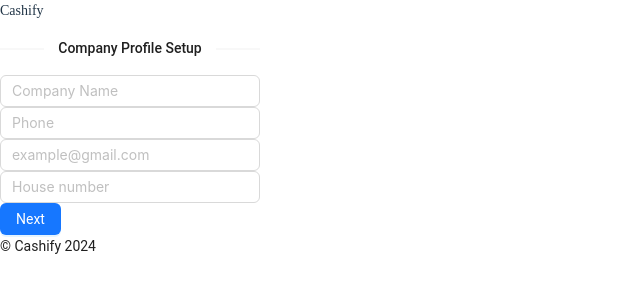
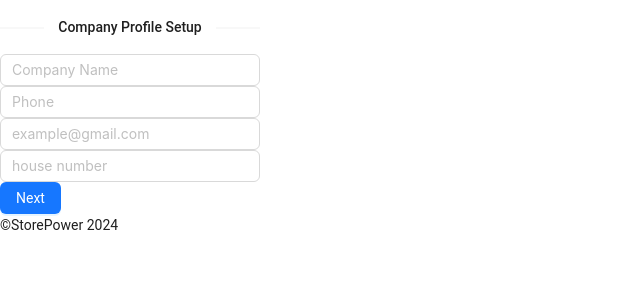
Before and after one commit to oyis12/point-of-sales, a React (Vite) app in the folder client/: page /company-setup in a window 1280 px wide. Shown: the top 300 px of the page, without its empty margins (0-640 px from the left). Built offline with nearby package versions, Linux system fonts and the light colour scheme; a web font is replaced by a local one.

Commit message:
auth folder replaced

```diff
--- a/client/src/pages/auth/AdminSetup.jsx
+++ b/client/src/pages/auth/AdminSetup.jsx
@@ -1,259 +1,3 @@
-// import { useState } from "react";
-// import { Link, useNavigate } from "react-router-dom";
-// import { UserOutlined, UploadOutlined } from "@ant-design/icons";
-// import { Input, Button, Form, message, Divider, Upload } from "antd";
-// import axios from "axios";
-
-// const AdminSetup = () => {
-//   const [isLoading, setIsLoading] = useState(false);
-//   const [step, setStep] = useState(1);
-//   const [formData, setFormData] = useState({
-//     first_name: "",
-//     last_name: "",
-//     phone: "",
-//     email: "",
-//     house_number: "",
-//     street: "",
-//     landmark: "",
-//     city: "",
-//     country: "",
-//     avatar: null,
-//     password: "",
-//     retypePassword: "",
-//   });
-
-//   const navigate = useNavigate();
-//   const currentYear = new Date().getFullYear();
-
-//   const handleChange = (id, value) => {
-//     setFormData((prevFormData) => ({
-//       ...prevFormData,
-//       [id]: value,
-//     }));
-//   };
-
-//   const normFile = (e) => {
-//     console.log("Upload event:", e);
-//     if (Array.isArray(e)) {
-//       return e;
-//     }
-//     return e?.fileList;
-//   };
-
-//   const handleSubmit = async () => {
-//     if (formData.password !== formData.retypePassword) {
-//       alert("Passwords do not match");
-//       return;
-//     }
-
-//     const { avatar, ...postData } = formData;
-
-//     try {
-//       setIsLoading(true);
-//       // const formDataToSend = new FormData();
-//       Object.keys(postData).forEach((key) => {
-//         formData.append(key, postData[key]);
-//       });
-//       if (avatar) {
-//         formData.append("avatar", avatar.file.originFileObj);
-//       }
-//       const response = await axios.post(
-//         "https://cashify-wzfy.onrender.com/api/v1/admin",
-//         formData,
-//         {
-//           headers: {
-//             "Content-Type": "multipart/form-data",
-//           },
-//         }
-//       );
-//       console.log("Response:", response.data);
-//       message.success(response.data.msg);
-//       navigate("/");
-//     } catch (error) {
-//       console.error("Failed to add admin:", error);
-//       console.log("Response:", error);
-//       alert("Failed to add admin. Please try again.");
-//     }
-//     setIsLoading(false);
-//   };
-
-//   const fields = [
-//     {
-//       id: "first_name",
-//       placeholder: "First Name",
-//       type: "text",
-//       value: formData.first_name,
-//       prefix: <UserOutlined />,
-//     },
-//     {
-//       id: "last_name",
-//       placeholder: "Last Name",
-//       type: "text",
-//       value: formData.last_name,
-//     },
-//     {
-//       id: "phone",
-//       placeholder: "Phone",
-//       type: "text",
-//       value: formData.phone,
-//     },
-//     {
-//       id: "email",
-//       placeholder: "example@gmail.com",
-//       type: "email",
-//       value: formData.email,
-//     },
-//     {
-//       id: "house_number",
-//       placeholder: "House 5",
-//       type: "text",
-//       value: formData.house_number,
-//     },
-//     {
-//       id: "street",
-//       placeholder: "Street Name",
-//       type: "text",
-//       value: formData.street,
-//     },
-//     {
-//       id: "landmark",
-//       placeholder: "Landmark",
-//       type: "text",
-//       value: formData.landmark,
-//     },
-//     {
-//       id: "city",
-//       placeholder: "City",
-//       type: "text",
-//       value: formData.city,
-//     },
-//     {
-//       id: "country",
-//       placeholder: "Country",
-//       type: "text",
-//       value: formData.country,
-//     },
-//     {
-//       id: "avatar",
-//       placeholder: "Avatar URL",
-//       type: "file",
-//       value: formData.avatar,
-//     },
-//     {
-//       id: "password",
-//       placeholder: "8+ Character required",
-//       type: "password",
-//       value: formData.password,
-//     },
-//     {
-//       id: "retypePassword",
-//       placeholder: "Re-Type Password",
-//       type: "password",
-//       value: formData.retypePassword,
-//     },
-//   ];
-
-//   const handleNext = () => {
-//     setStep((prevStep) => prevStep + 1);
-//   };
-
-//   const handlePrevious = () => {
-//     setStep((prevStep) => prevStep - 1);
-//   };
-
-//   const startIndex = (step - 1) * 6;
-//   const endIndex = Math.min(startIndex + 6, fields.length);
-//   const currentFields = fields.slice(startIndex, endIndex);
-
-//   return (
-//     <div className="flex justify-center items-center h-screen">
-//       <div className="w-full max-w-2xl shadow-md rounded px-5 pt-4 pb-8 mb-4">
-//         <div className="text-center pt-3">
-//           <h2 className="logo-font text-3xl font-semibold text-blue-500 cursor-pointer hover:text-blue-700">
-//             Cashify
-//           </h2>
-//         </div>
-//         <Form
-//           onFinish={
-//             step === Math.ceil(fields.length / 6) ? handleSubmit : handleNext
-//           }
-//         >
-//           <div className="text-center mb-6">
-//             <h1 className="text-2xl">
-//               <Divider>Admin Setup</Divider>
-//             </h1>
-//           </div>
-//           <div className="grid grid-cols-1 md:grid-cols-2 gap-4">
-//             {currentFields.map((field) => (
-//               <div key={field.id} className="flex flex-col mb-3">
-//                 {field.type === "password" ? (
-//                   <Input.Password
-//                     id={field.id}
-//                     placeholder={field.placeholder}
-//                     visibilityToggle
-//                     onChange={(e) => handleChange(field.id, e.target.value)}
-//                   />
-//                 ) : field.type === "file" ? (
-//                   <Upload
-//                     name="avatar"
-//                     listType="picture"
-//                     beforeUpload={() => false}
-//                     onChange={(info) => handleChange(field.id, info)}
-//                   >
-//                     <Button icon={<UploadOutlined />} style={{ width: "100%" }}>
-//                       Click to upload
-//                     </Button>
-//                   </Upload>
-//                 ) : (
-//                   <Input
-//                     id={field.id}
-//                     placeholder={field.placeholder}
-//                     type={field.type}
-//                     value={field.value}
-//                     prefix={field.prefix}
-//                     allowClear
-//                     onChange={(e) => handleChange(field.id, e.target.value)}
-//                   />
-//                 )}
-//               </div>
-//             ))}
-//           </div>
-//           <div className="flex justify-between mt-3">
-//             {step === 1 ? null : (
-//               <Button
-//                 type="primary"
-//                 className="bg-blue-600"
-//                 onClick={handlePrevious}
-//                 style={{ marginRight: 8 }}
-//               >
-//                 Previous
-//               </Button>
-//             )}
-//             <Button
-//               type="primary"
-//               className="bg-blue-600"
-//               htmlType="submit"
-//               loading={isLoading}
-//             >
-//               {step === Math.ceil(fields.length / 6) ? "Submit" : "Next"}
-//             </Button>
-//           </div>
-//           <div className="mt-2 text-right">
-//             <Link to="/" className="text-base text-center">
-//               Already have an account? Login
-//             </Link>
-//           </div>
-//           <div className="mt-5 text-center">
-//             <p className="text-sky-500 text-xs">&copy; Cashify {currentYear}</p>
-//           </div>
-//         </Form>
-//       </div>
-//     </div>
-//   );
-// };
-
-// export default AdminSetup;
-
 import { useState } from "react";
 import { Link, useNavigate } from "react-router-dom";
 import { UserOutlined } from "@ant-design/icons";
@@ -298,7 +42,7 @@ const AdminSetup = () => {
     try {
       setIsLoading(true);
       const response = await axios.post(
-        "https://pos-wpvg.onrender.com/api/v1/admin",
+        "https://cashify-wzfy.onrender.com/api/v1/admin",
         postData
       );
       // localStorage.setItem("data", JSON.stringify(response.data));
--- a/client/src/pages/auth/CompanySetup.jsx
+++ b/client/src/pages/auth/CompanySetup.jsx
@@ -1,7 +1,6 @@
-import { useState, useEffect, useRef } from "react";
+import  { useState, useEffect,useRef } from "react";
 import { useNavigate } from "react-router-dom";
-import { Input, Button, Form, message, Divider, Upload } from "antd";
-import { UploadOutlined } from "@ant-design/icons";
+import { Input, Button, Form, message, Divider } from "antd";
 import axios from "axios";
 
 const CompanySetup = () => {
@@ -17,17 +16,8 @@ const CompanySetup = () => {
     landmark: "",
     city: "",
     country: "",
-    logo: null,
+    avatar: null,
   });
-
-  const normFile = (e) => {
-    console.log("Upload event:", e);
-    if (Array.isArray(e)) {
-      return e;
-    }
-    return e?.fileList;
-  };
-
   const fields = [
     {
       id: "name",
@@ -53,21 +43,21 @@ const CompanySetup = () => {
     {
       id: "house_number",
       label: "House number",
-      placeholder: "House number",
+      placeholder: "house number",
       type: "text",
       value: formData.house_number,
     },
     {
       id: "street",
-      label: "Street",
+      label: "street",
       placeholder: "Street",
       type: "text",
       value: formData.street,
     },
     {
       id: "landmark",
-      label: "Landmark",
-      placeholder: "Landmark",
+      label: "Land mark",
+      placeholder: "land mark",
       type: "text",
       value: formData.landmark,
     },
@@ -81,7 +71,7 @@ const CompanySetup = () => {
     {
       id: "city",
       label: "City",
-      placeholder: "City",
+      placeholder: "city",
       type: "text",
       value: formData.city,
     },
@@ -90,7 +80,7 @@ const CompanySetup = () => {
       label: "Avatar",
       placeholder: "Upload avatar",
       type: "file",
-      value: formData.logo,
+      value: formData.avatar,
     },
   ];
 
@@ -101,15 +91,14 @@ const CompanySetup = () => {
     }));
   };
 
-  const navigate = useNavigate();
+  const navigate= useNavigate()
   const prevStoredUserData = useRef(null);
-  const currentYear = new Date().getFullYear();
 
   const storedUserData = JSON.parse(localStorage.getItem("user"));
   const storedToken = localStorage.getItem("token");
-  console.log(storedToken);
+  console.log(storedToken)
 
-  useEffect(() => {
+  useEffect(()=>{
     const checkUserDataAndNavigate = () => {
    if (storedUserData !== prevStoredUserData.current) {
       prevStoredUserData.current = storedUserData;
@@ -120,57 +109,43 @@ const CompanySetup = () => {
       } else {
         navigate("/company-setup");
       }
-        } else {
+
+    }else {
       console.error("Stored user data is undefined or null.");
     }
   }
-    };
+}
 checkUserDataAndNavigate();
 return () => {
   // Clean-up function to prevent memory leaks
   prevStoredUserData.current = null;
 };
-  }, [navigate]);
+  },[navigate])
 
   const token = `bearer ${storedToken}`;
 
-  const handleSubmit = async () => {
+
+  const handleSubmit = async() => {
     setIsLoading(true);
-    const { avatar, ...postData } = formData;
+    const {...postData } = formData;
 
     try {
-      const formDataToSend = new FormData();
-      Object.keys(postData).forEach((key) => {
-        if (['house_number', 'street', 'landmark', 'city', 'country'].includes(key)) {
-          formDataToSend.append(`address[${key}]`, postData[key]);
-        } else {
-          formDataToSend.append(key, postData[key]);
+      const response = await axios.post("https://cashify-wzfy.onrender.com/api/v1/company", postData, {
+        headers: {
+          "X-Requested-With": "XMLHttpRequest",
+          token,
         }
-      });
-      if (avatar) {
-        formDataToSend.append("logo", avatar.file.originFileObj);
-      }
-      formDataToSend.append("admins", storedUserData._id); // Assuming the admin ID is stored in the user data
-
-      const response = await axios.post(
-        "https://cashify-wzfy.onrender.com/api/v1/company",
-        formDataToSend,
-        {
-          headers: {
-            "Content-Type": "multipart/form-data",
-            "X-Requested-With": "XMLHttpRequest",
-            Authorization: token,
-          },
-        }
-      );
-      // message.success(response.data.msg);
+      })
+      //console.log("Response:", response.data);
+      message.success(response.data.msg);
       navigate("/dashboard");
     } catch (error) {
       console.error("Error:", error);
-      message.error("An error occurred. Please try again.");
+      message.error('An error occurred. Please try again.');
     }
     setIsLoading(false);
   };
+
 
   const handleNext = () => {
     setStep((prevStep) => prevStep + 1);
@@ -186,47 +161,28 @@ const CompanySetup = () => {
 
   return (
     <div className="flex justify-center items-center h-screen">
-      <div className="w-full max-w-2xl shadow-md rounded px-5 pt-4 pb-8 mb-4">
-        <div className="text-center pt-3">
-          <h2 className="logo-font text-3xl font-semibold text-blue-500 cursor-pointer hover:text-blue-700">
-            Cashify
-          </h2>
-        </div>
+      <div className="w-full max-w-2xl">
         <Form
           onFinish={
-            step === Math.ceil(fields.length / 4) ? handleSubmit : handleNext
+            step === Math.ceil(fields.length / 3) ? handleSubmit : handleNext
           }
+          className="shadow-md rounded px-5 pt-4 pb-8 mb-4"
         >
           <div className="text-center mb-6">
-            <h1 className="text-2xl">
-              <Divider>Company Profile Setup</Divider>
-            </h1>
+            <h1 className="text-2xl"><Divider>Company Profile Setup</Divider></h1>
           </div>
           <div className="grid grid-cols-1 md:grid-cols-2 gap-4">
             {currentFields.map((field) => (
               <div key={field.id} className="flex flex-col mb-3">
-                {field.type === "file" ? (
-                  <Upload
-                    name="avatar"
-                    listType="picture"
-                    beforeUpload={() => false}
-                    onChange={(info) => handleChange(field.id, info)}
-                    style={{ width: "100%" }}
-                  >
-                    <Button icon={<UploadOutlined />} style={{ width: "100%" }}>
-                      Click to upload
-                    </Button>
-                  </Upload>
-                ) : (
                   <Input
                     id={field.id}
                     placeholder={field.placeholder}
                     type={field.type}
                     value={field.value}
+                    prefix={field.prefix}
                     allowClear
                     onChange={(e) => handleChange(field.id, e.target.value)}
                   />
-                )}
               </div>
             ))}
           </div>
@@ -251,7 +207,7 @@ const CompanySetup = () => {
             </Button>
           </div>
           <div className="mt-5 text-center">
-            <p className="text-sky-500 text-xs">&copy; Cashify {currentYear}</p>
+            <p className="text-sky-500 text-xs">&copy;StorePower 2024</p>
           </div>
         </Form>
       </div>
--- a/client/src/pages/auth/Login.jsx
+++ b/client/src/pages/auth/Login.jsx
@@ -1,23 +1,15 @@
-import { useState, useContext, useEffect } from "react";
+import { useState, useContext , useEffect} from "react";
 import { Link, useNavigate } from "react-router-dom";
 import { Checkbox, Flex, Input, Button, Form, message, Divider } from "antd";
-import {
-  MailOutlined,
-  KeyOutlined,
-  EyeInvisibleOutlined,
-  EyeTwoTone,
-} from "@ant-design/icons";
-import AppContext from "../../context/AppContext.jsx";
+import { MailOutlined, KeyOutlined, EyeInvisibleOutlined, EyeTwoTone } from '@ant-design/icons';
+import  AppContext  from "../../context/AppContext.jsx";
 
 const Login = () => {
-  const { authenticate, loginStatus, authError, authToken, user } =
-    useContext(AppContext);
+  const { authenticate, loginStatus, authError,authToken, user} =  useContext(AppContext);
   const [isLoading, setIsLoading] = useState(false);
-  const [position] = useState("start");
+  const [position] = useState('start');
   const [form] = Form.useForm();
   const navigate = useNavigate();
-
-  const currentYear = new Date().getFullYear();
 
   const fields = [
     {
@@ -34,7 +26,7 @@ const Login = () => {
       placeholder: "Password",
       type: "password",
       value: "",
-    },
+    }
   ];
 
   const [formData, setFormData] = useState(fields);
@@ -51,7 +43,7 @@ const Login = () => {
 
     const userData = {
       email: formData[0].value,
-      password: formData[1].value,
+      password: formData[1].value
     };
 
     // Use the authenticate function from context
@@ -64,14 +56,11 @@ const Login = () => {
     if (loginStatus === "authenticated") {
       message.success("Login successful!");
       const companyObj = user.company;
-      if (
-        Object.keys(companyObj).length === 0 &&
-        companyObj.constructor === Object
-      ) {
+      if (Object.keys(companyObj).length === 0 && companyObj.constructor === Object) {
         navigate("/company-setup");
-      } else if (user.previleges.includes(114)) {
-        navigate("/cashier/pos");
-      } else {
+      } else  if (user.previleges.includes(114)) {
+        navigate("/cashier/pos")
+      }else{
         navigate("/dashboard");
       }
     } else if (loginStatus === "failed" && authError) {
@@ -79,25 +68,19 @@ const Login = () => {
     }
   }, [loginStatus, authError, navigate]);
 
+
+
   return (
     <div className="flex justify-center items-center h-screen">
-      <div className="w-full max-w-96 shadow-md rounded px-5 pt-4 pb-8 mb-4">
-      <div className='text-center pt-3'>
-      <h2 className="logo-font text-3xl font-semibold text-blue-500 cursor-pointer hover:text-blue-700">
-            Cashify
-          </h2>
-      </div>
-        <Form
-          onFinish={handleSubmit}
-          // className="shadow-md rounded px-5 pt-4 pb-8 mb-4"
-        >
+      <div className="w-full max-w-96">
+        <Form onFinish={handleSubmit} className="shadow-md rounded px-5 pt-4 pb-8 mb-4">
           <div className="text-center mb-6">
             <h1 className="text-2xl">
               <Divider>Login</Divider>
             </h1>
           </div>
           <Form.Item>
-            {formData.map((field, index) =>
+            {formData.map((field, index) => (
               field.type === "password" ? (
                 <Input.Password
                   key={field.id}
@@ -110,9 +93,7 @@ const Login = () => {
                   value={field.value}
                   onChange={(e) => handleChange(index, e.target.value)}
                   prefix={<KeyOutlined />}
-                  iconRender={(visible) =>
-                    visible ? <EyeTwoTone /> : <EyeInvisibleOutlined />
-                  }
+                  iconRender={visible => (visible ? <EyeTwoTone /> : <EyeInvisibleOutlined />)}
                   className="mb-4"
                 />
               ) : (
@@ -130,7 +111,7 @@ const Login = () => {
                   className="mb-4"
                 />
               )
-            )}
+            ))}
           </Form.Item>
           <div className="flex justify-between mb-4 items-center">
             <Checkbox className="capitalize">Remember </Checkbox>
@@ -142,7 +123,7 @@ const Login = () => {
             vertical
             gap="small"
             style={{
-              width: "100%",
+              width: '100%',
             }}
           >
             <Button
@@ -154,7 +135,7 @@ const Login = () => {
               loading={isLoading}
               iconposition={position}
               value="end"
-              style={{ outline: "none" }}
+              style={{ outline: 'none' }}
             >
               {isLoading ? "Please wait..." : "Sign in"}
             </Button>
@@ -165,7 +146,7 @@ const Login = () => {
             </Link>
           </div>
           <div className="mt-5 text-center">
-            <p className="text-sky-500 text-xs">&copy; Cashify {currentYear}</p>
+            <p className="text-sky-500 text-xs">&copy;StorePower 2024</p>
           </div>
         </Form>
       </div>
```
Lines whose indentation alone changed are shown as unchanged.
